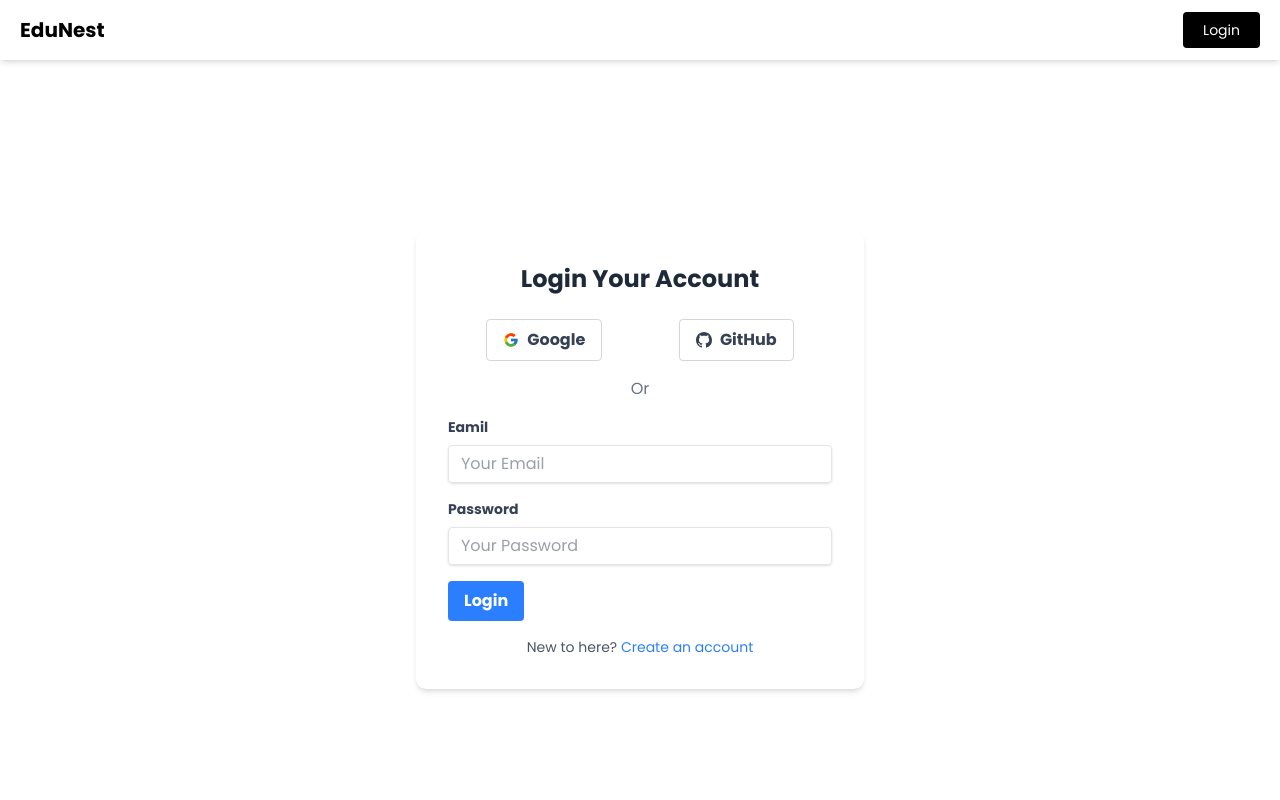
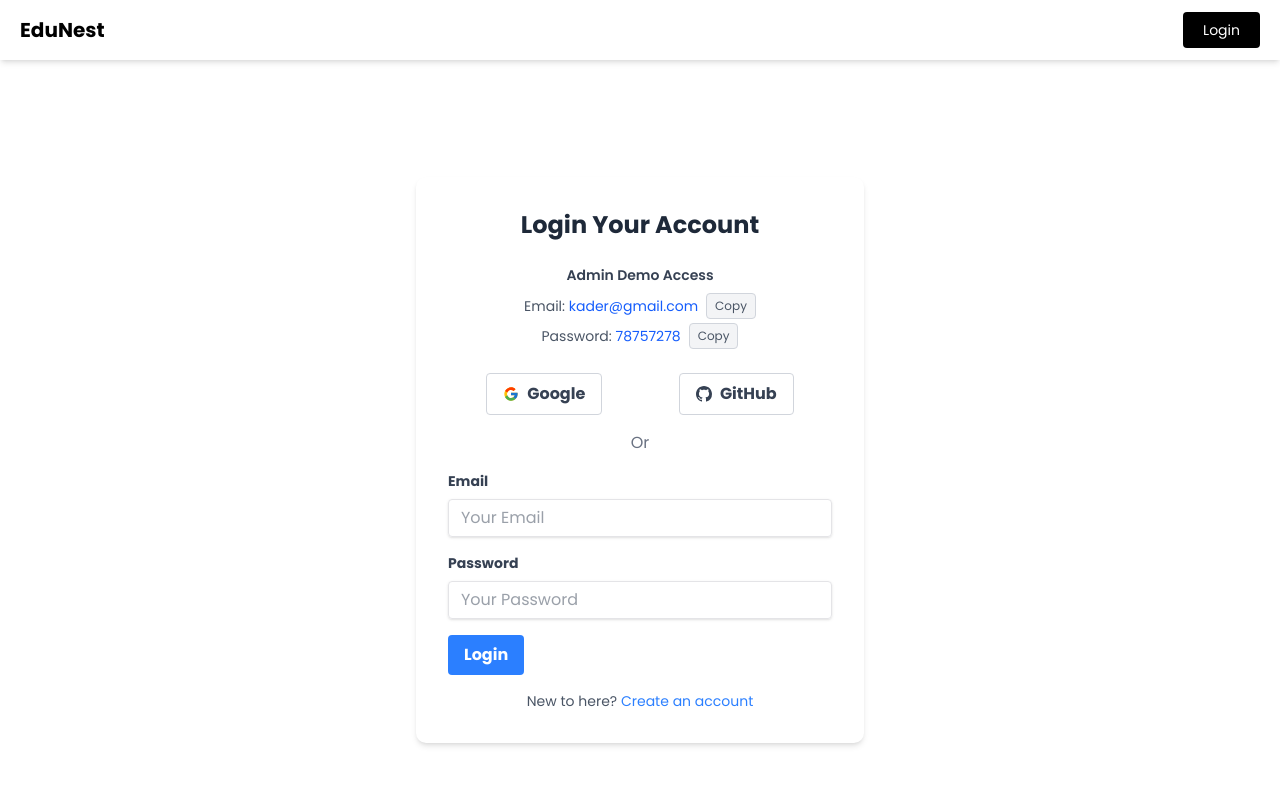
Before and after one commit to kader009/study-platform-frontend, a Next.js app: page /login in a window 1280 px wide. Shown: the top 800 px of the page. Built offline with nearby package versions, Linux system fonts and the light colour scheme; no server answers.

Commit message:
admin access login demo add in login page

```diff
--- a/src/app/login/page.tsx
+++ b/src/app/login/page.tsx
@@ -20,11 +20,11 @@ const Page = () => {
   const dispatch = useAppDispatch();
   const { email, password } = useAppSelector((state: RootState) => state.login);
   const error = useAppSelector((state: RootState) => state.user.error);
-  const {user} = useAppSelector((state: RootState) => state.user);
+  const { user } = useAppSelector((state: RootState) => state.user);
   console.log(user);
   const [signIn, { isLoading }] = useLoginMutation();
   const router = useRouter();
-  const { data:sessions } = useSession();
+  const { data: sessions } = useSession();
   console.log(sessions);
 
   const handleSubmit = async (e: FormEvent) => {
@@ -67,6 +67,37 @@ const Page = () => {
             Login Your Account
           </h1>
 
+          {/*  Admin Access Info */}
+          <div className="text-center text-sm text-gray-600 mb-6">
+            <p className="font-semibold text-gray-700 mb-2">
+              Admin Demo Access
+            </p>
+
+            <div className="flex justify-center items-center space-x-2 mb-1">
+              <span>
+                Email: <span className="text-blue-600">kader@gmail.com</span>
+              </span>
+              <button
+                onClick={() => navigator.clipboard.writeText('kader@gmail.com')}
+                className="text-xs px-2 py-1 bg-gray-100 hover:bg-gray-200 border border-gray-300 rounded"
+              >
+                Copy
+              </button>
+            </div>
+
+            <div className="flex justify-center items-center space-x-2">
+              <span>
+                Password: <span className="text-blue-600">78757278</span>
+              </span>
+              <button
+                onClick={() => navigator.clipboard.writeText('78757278')}
+                className="text-xs px-2 py-1 bg-gray-100 hover:bg-gray-200 border border-gray-300 rounded"
+              >
+                Copy
+              </button>
+            </div>
+          </div>
+
           {/* Social Login Buttons */}
           <div className="flex justify-around mb-4">
             <button
@@ -94,7 +125,7 @@ const Page = () => {
                 htmlFor="email"
                 className="block text-gray-700 text-sm font-bold mb-2"
               >
-                Eamil
+                Email
               </label>
               <input
                 type="text"
@@ -130,10 +161,11 @@ const Page = () => {
                 className="bg-blue-500 hover:bg-blue-700 text-white font-bold py-2 px-4 rounded focus:outline-none focus:shadow-outline"
                 type="submit"
               >
-                {isLoading ? 'Loggin in..' : 'Login'}
+                {isLoading ? 'Logging in...' : 'Login'}
               </button>
             </div>
           </form>
+
           {/* Register link */}
           <div className="text-center mt-4">
             <p className="text-sm text-gray-600">
--- a/src/components/BlogSection.tsx
+++ b/src/components/BlogSection.tsx
@@ -36,9 +36,10 @@ export default function BlogSection() {
         <h1 className="text-3xl font-bold text-center mb-2">
           Latest Blogs & Resources
         </h1>
-        <p className="text-center text-gray-600 mb-10  text-sm">
-        Discover practical tips, expert insights, and the latest updates on online learning
-</p>
+        <p className="text-center text-gray-600 mb-8  text-sm">
+          Discover practical tips, expert insights, and the latest updates on
+          learning
+        </p>
         <div className="grid grid-cols-1 sm:grid-cols-2 md:grid-cols-3 gap-8">
           {blogPosts.map((post) => (
             <Card
@@ -55,7 +56,7 @@ export default function BlogSection() {
               <CardContent className="p-4 pt-0">
                 <h3 className="text-xl font-semibold mb-2">{post.title}</h3>
                 <p className="text-sm text-gray-600 mb-4">{post.excerpt}</p>
-                <Link href={`${post.slug}`} target='_blank'>
+                <Link href={`${post.slug}`} target="_blank">
                   <span className="text-blue-600 hover:underline font-medium">
                     Read more →
                   </span>
```
